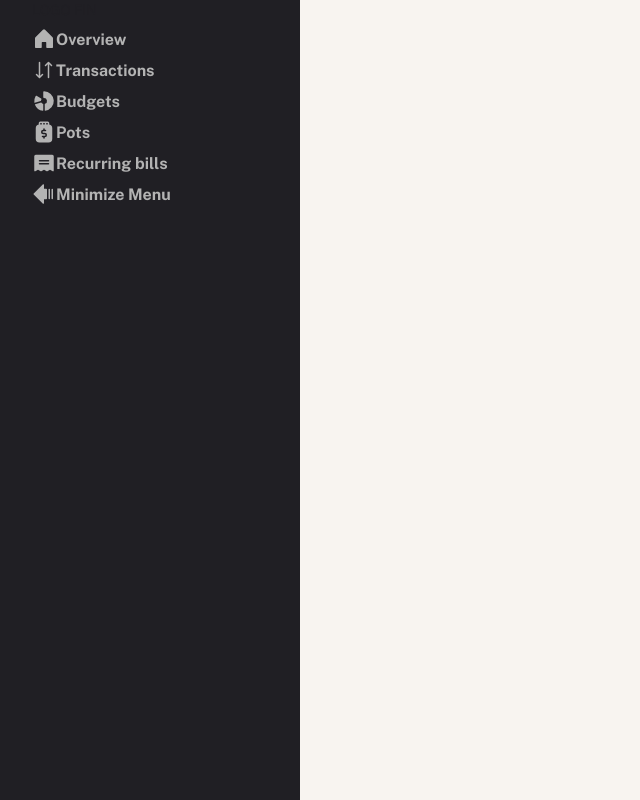
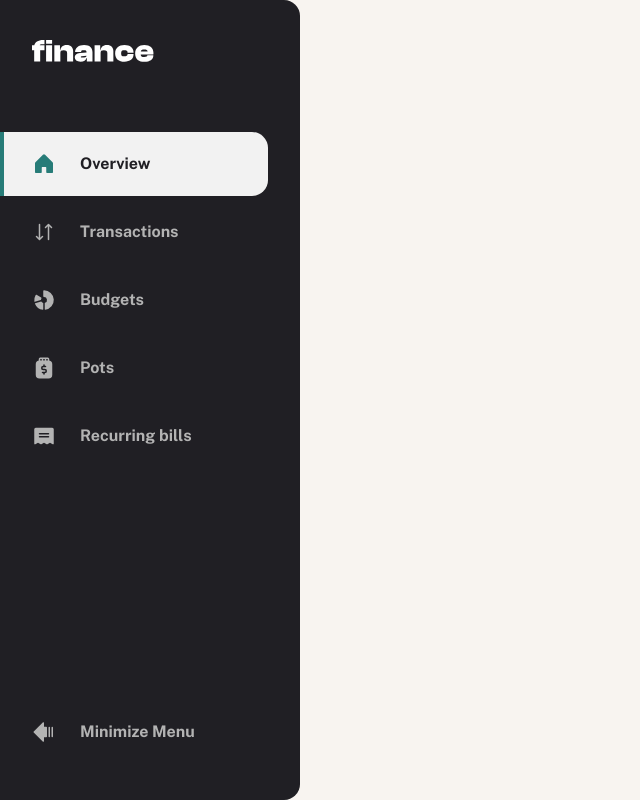
Before and after one commit to pjevic/personal-finance-app, a Next.js app: page / in a window 1280 px wide. Shown: the whole page, without its empty margins (0-640 px from the left). Built offline with nearby package versions, Linux system fonts and the light colour scheme.

Commit message:
feat: Sidebar & Logo Structure

```diff
--- a/src/components/Logo/Logo.jsx
+++ b/src/components/Logo/Logo.jsx
@@ -1,7 +1,21 @@
 /** @format */
 
+import Link from "next/link";
+import Image from "next/image";
+
+import style from "./Logo.module.scss";
+
+import logo1 from "../../../public/logo/logo.svg";
+import logo2 from "../../../public/logo/logo-full.svg";
+
 function Logo() {
-  return <div>LOGO FIN</div>;
+  return (
+    <div className={style.logo}>
+      <Link href="/">
+        <Image src={logo2} alt="Logo Finance" />
+      </Link>
+    </div>
+  );
 }
 
 export default Logo;
--- a/src/components/Logo/Logo.module.scss
+++ b/src/components/Logo/Logo.module.scss
@@ -0,0 +1,7 @@
+/** @format */
+
+.logo {
+  img {
+    margin: 4rem 3.2rem;
+  }
+}
--- a/src/components/Sidebar/Sidebar.jsx
+++ b/src/components/Sidebar/Sidebar.jsx
@@ -1,7 +1,9 @@
 /** @format */
 
+"use client";
+
 import Link from "next/link";
-
+import { usePathname } from "next/navigation";
 import {
   House,
   ArrowsDownUp,
@@ -12,81 +14,81 @@ import {
 } from "@phosphor-icons/react/dist/ssr";
 
 import Logo from "../Logo/Logo";
-
 import style from "./Sidebar.module.scss";
 
+const NAV_ITEMS = [
+  {
+    href: "/",
+    Icon: House,
+    label: "Overview",
+    alt: "Navigate to the main dashboard for an overview of your financial data",
+    iconWeight: "fill",
+  },
+  {
+    href: "/transactions",
+    Icon: ArrowsDownUp,
+    label: "Transactions",
+    alt: "View, filter, or manage your transactions efficiently",
+  },
+  {
+    href: "/budgets",
+    Icon: ChartDonut,
+    label: "Budgets",
+    alt: "Visualize budgets and monitor financial progress",
+    iconWeight: "fill",
+  },
+  {
+    href: "/pots",
+    Icon: TipJar,
+    label: "Pots",
+    alt: "Access and manage your financial savings pots",
+    iconWeight: "fill",
+  },
+  {
+    href: "/recurring-bills",
+    Icon: Receipt,
+    label: "Recurring bills",
+    alt: "Track and manage recurring bills and expenses",
+    iconWeight: "fill",
+  },
+];
+
 export default function Sidebar() {
-  const mirrored = true;
+  const pathname = usePathname();
 
   return (
     <aside className={style.sidebar}>
       <Logo />
       <nav>
         <ul>
-          <li>
-            <Link href="/">
-              <House
-                weight="fill"
+          {NAV_ITEMS.map(({ href, Icon, label, alt, iconWeight }) => (
+            <li key={href}>
+              <Link
+                href={href}
+                className={`${pathname === href ? style.active : ""}`}
+              >
+                <span className={style.line}></span>
+                <Icon
                   size="2.4rem"
-                alt="Icon"
+                  weight={iconWeight || "regular"}
+                  alt={alt}
                   className={style.icon}
                 />
-              <span className={`${style.label} textPreset__3`}>Overview</span>
+                <span className={`${style.label} textPreset__3`}>{label}</span>
               </Link>
             </li>
-          <li>
-            <Link href="/transactions">
-              <ArrowsDownUp size="2.4rem" alt="Icon" className={style.icon} />
-              <span className={`${style.label} textPreset__3`}>
-                Transactions
-              </span>
-            </Link>
-          </li>
-          <li>
-            <Link href="/budgets">
-              <ChartDonut
-                weight="fill"
-                size="2.4rem"
-                alt="Icon"
-                className={style.icon}
-              />
-              <span className={`${style.label} textPreset__3`}>Budgets</span>
-            </Link>
-          </li>
-          <li>
-            <Link href="/pots">
-              <TipJar
-                weight="fill"
-                size="2.4rem"
-                alt="Icon"
-                className={style.icon}
-              />
-              <span className={`${style.label} textPreset__3`}>Pots</span>
-            </Link>
-          </li>
-          <li>
-            <Link href="/recurring-bills">
-              <Receipt
-                weight="fill"
-                size="2.4rem"
-                alt="Icon"
-                className={style.icon}
-              />
-              <span className={`${style.label} textPreset__3`}>
-                Recurring bills
-              </span>
-            </Link>
-          </li>
+          ))}
         </ul>
-      </nav>
+        <button className={style.toggle}>
           <ArrowFatLinesLeft
             weight="fill"
             size="2.4rem"
-        alt="Icon"
-        mirrored={mirrored}
+            alt="Toggle the sidebar"
             className={style.icon}
           />
           <span className={`${style.label} textPreset__3`}>Minimize Menu</span>
+        </button>
+      </nav>
     </aside>
   );
 }
--- a/src/components/Sidebar/Sidebar.module.scss
+++ b/src/components/Sidebar/Sidebar.module.scss
@@ -6,29 +6,86 @@
   background-color: variables.$color-gray-900;
   width: 30rem;
   height: 100dvh;
-  border-top-right-radius: 16;
-  border-bottom-right-radius: 16;
+  border-top-right-radius: 16px;
+  border-bottom-right-radius: 16px;
+  padding-right: 3.2rem;
 
-  padding-left: 3.2rem;
+  display: flex;
+  flex-direction: column;
+
+  nav {
+    padding: 2.4rem 0;
+
+    display: flex;
+    flex-direction: column;
+    justify-content: space-between;
+    flex-grow: 1;
 
     ul {
       list-style: none;
 
       li {
+        margin-bottom: 4px;
+
+        display: flex;
+        align-items: center;
+        position: relative;
+
         a {
           text-decoration: none;
           color: variables.$color-gray-100;
+          padding: 20px 32px;
+          width: 100%;
+          border-top-right-radius: 16px;
+          border-bottom-right-radius: 16px;
+          transition: background-color 0.2s, color 0.2s;
+
+          display: flex;
+          align-items: center;
+        }
       }
     }
   }
 }
 
 .icon {
-  transform: translateY(6px);
   fill: variables.$color-gray-300;
 }
 
 .label {
   font-size: 2rem;
   color: variables.$color-gray-300;
+  padding-left: 2.4rem;
 }
+
+.toggle {
+  margin: 3.2rem;
+  display: flex;
+  align-items: center;
+}
+
+.active {
+  background-color: variables.$color-gray-100;
+
+  .line {
+    background-color: variables.$color-secondary-green;
+  }
+
+  svg {
+    fill: variables.$color-secondary-green;
+  }
+
+  .label {
+    color: variables.$color-gray-900;
+  }
+}
+
+.line {
+  width: 4px;
+  height: 100%;
+  background-color: transparent;
+  position: absolute;
+  left: 0;
+  top: 0;
+  transition: background-color 0.3s;
+}
--- a/src/styles/base/base.scss
+++ b/src/styles/base/base.scss
@@ -18,3 +18,8 @@ body {
   box-sizing: border-box;
   background-color: var.$color-primary-beige-100;
 }
+
+button {
+  all: unset;
+  cursor: pointer;
+}
```
Also changed, not shown: public/logo/logo-full.svg (added), public/logo/logo.svg (added). Lines whose indentation alone changed are shown as unchanged.
